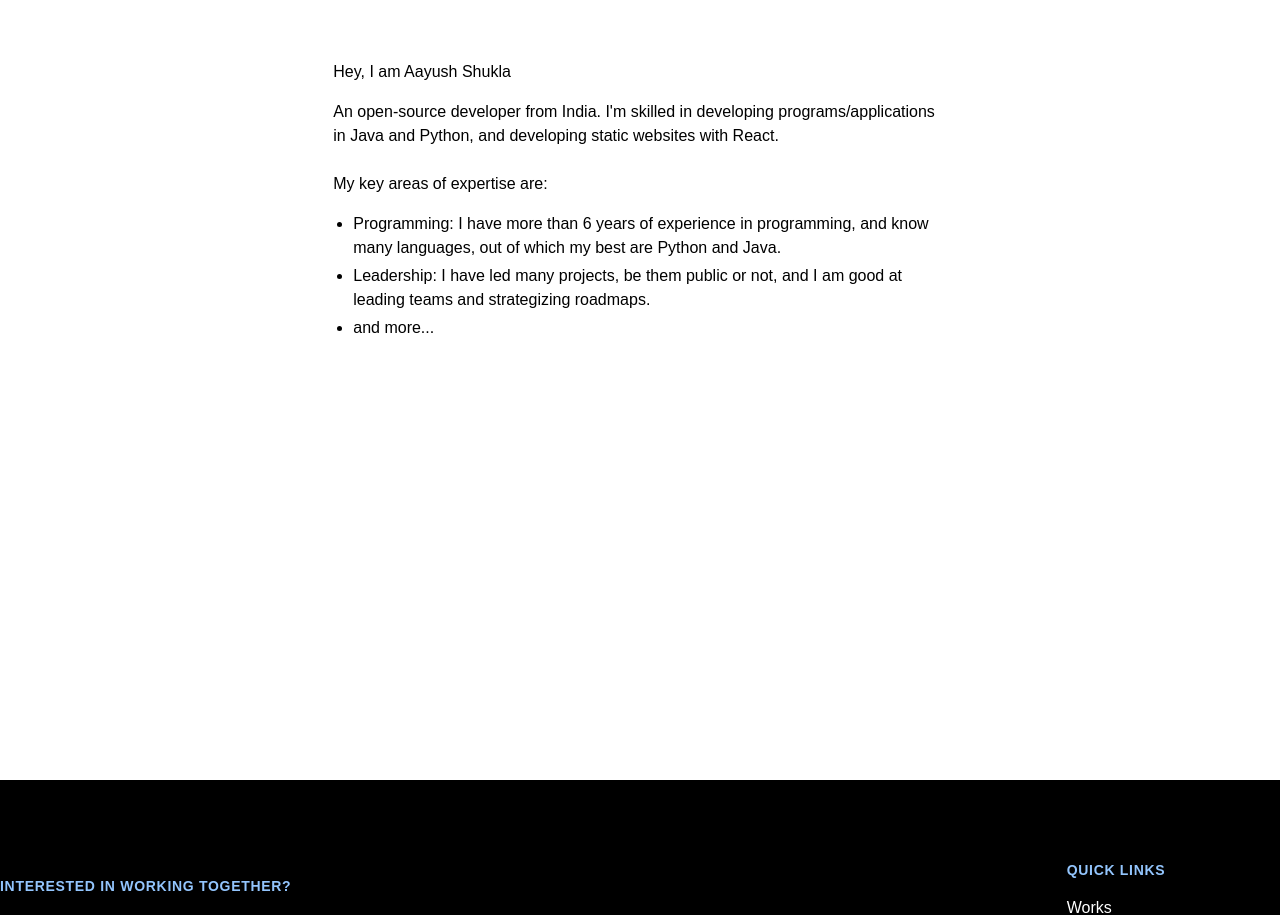
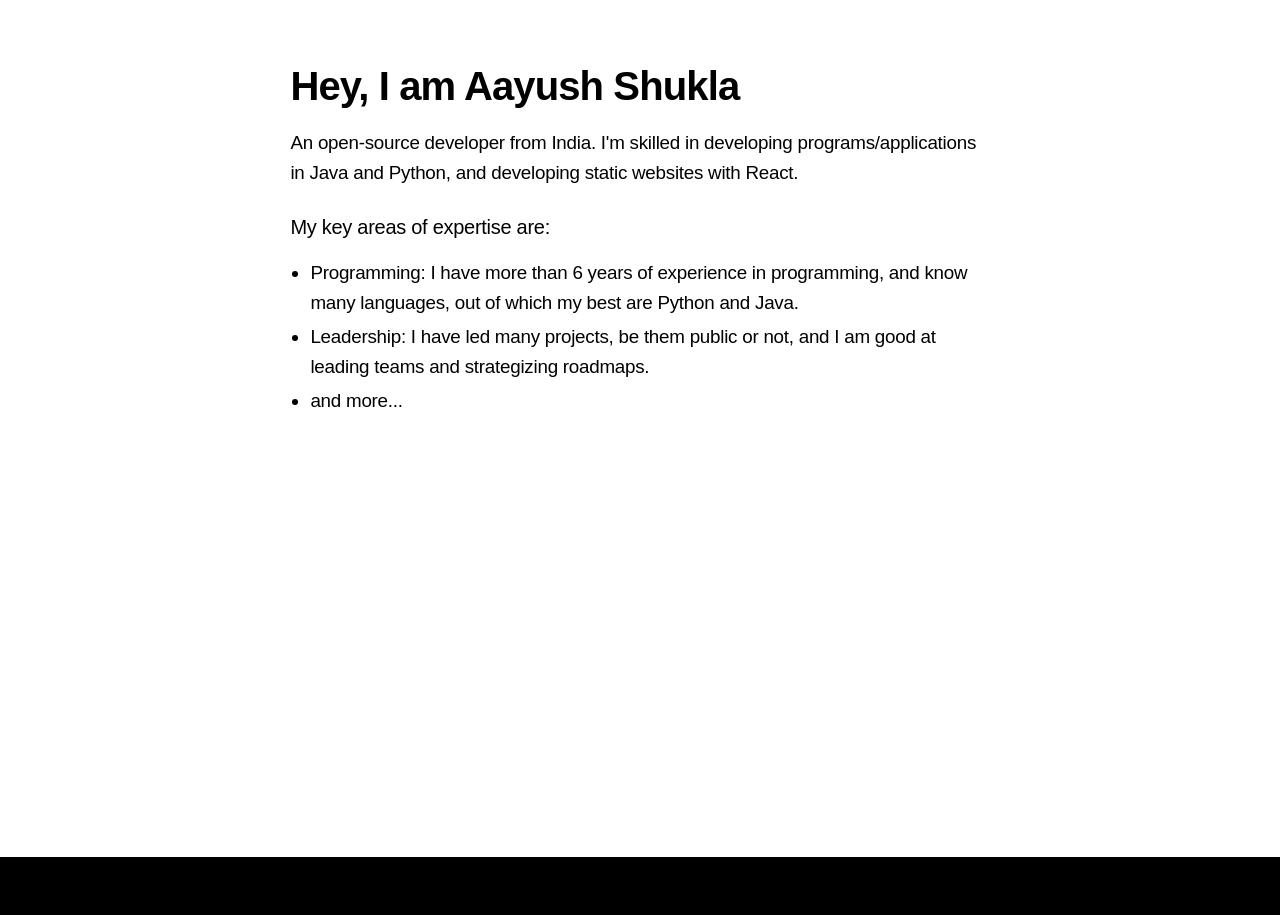
Before and after one commit to a2ys/new-website, a React (Vite) app: page / in a window 1280 px wide. Shown: the part 300-1215 px from the top of the page. Built offline with nearby package versions, Linux system fonts and the light colour scheme; a web font is replaced by a local one.

Commit message:
Added more styles for the elements

```diff
--- a/src/index.css
+++ b/src/index.css
@@ -11,6 +11,177 @@
     :root { font-family: InterVariable, sans-serif; }
 }
 
+*, :after, :before {
+    box-sizing: border-box;
+    border: 0 solid;
+}
+
+h1,h2,h3,h4,h5,h6 {
+    --text-opacity: 1;
+    color: #000;
+    color: rgba(0,0,0,var(--text-opacity))
+}
+
+.h1 {
+    font-size: 3rem;
+    line-height: 1.1em;
+    letter-spacing: -.022em;
+    font-weight: 800
+}
+
+@media (min-width: 560px) {
+    .h1 {
+        font-size:4rem
+    }
+}
+
+@media (min-width: 768px) {
+    .h1 {
+        font-size:5rem
+    }
+}
+
+.h2 {
+    font-size: 1.5rem;
+    font-weight: 700;
+    line-height: 1.3em;
+    letter-spacing: -.022em
+}
+
+@media (min-width: 560px) {
+    .h2 {
+        font-size:2rem
+    }
+}
+
+@media (min-width: 768px) {
+    .h2 {
+        font-size:2.5rem
+    }
+}
+
+.h3 {
+    font-size: 1.25rem;
+    line-height: 1.3em;
+    font-weight: 600;
+    letter-spacing: .005em
+}
+
+@media (min-width: 560px) {
+    .h3 {
+        font-size:1.5rem
+    }
+}
+
+.h4 {
+    font-size: 1.15rem;
+    font-weight: 500;
+    letter-spacing: -.013em
+}
+
+@media (min-width: 560px) {
+    .h4 {
+        font-size:1.25rem;
+        letter-spacing: -.014em
+    }
+}
+
+.h5 {
+    font-size: 1.15rem;
+    font-weight: 500
+}
+
+.h5,li,p {
+    letter-spacing: -.013em
+}
+
+li,p {
+    font-size: 1rem;
+    line-height: 1.6em
+}
+
+@media (min-width: 560px) {
+    li,p {
+        font-size:1.125rem
+    }
+}
+
+@media (min-width: 768px) {
+    li,p {
+        font-size:1.175rem
+    }
+}
+
+[data-animate^=slide-up] {
+    transition: .3s cubic-bezier(.645,.045,.355,1);
+    transition-property: opacity,transform;
+    transition-duration: .75s;
+    transform: translateY(10vh)
+}
+
+[data-animate^=slide-up].in-viewport {
+    transform: translateY(0)
+}
+
+.inner {
+    display: flex;
+    min-height: 100vh;
+    flex-direction: column;
+}
+
+main {
+    flex: 1 0 auto;
+    display: block;
+}
+
+.container {
+    width: 100%;
+    max-width: 1340px;
+    margin-left: auto;
+    margin-right: auto;
+    padding-left: 1.25rem;
+    padding-right: 1.25rem
+}
+
+.row {
+    margin-left: -1.25rem;
+    margin-right: -1.25rem
+}
+
+.column {
+    padding-left: 1.25rem;
+    padding-right: 1.25rem
+}
+
 .header-title {
     font-weight: 700;
 }
+
+.big-email {
+    font-size: 1.6rem;
+    line-height: 2.3rem;
+    letter-spacing: 0.005em;
+    font-weight: 700;
+}
+
+@media (min-width: 560px) {
+    .big-email {
+        font-size:2.3rem;
+        line-height: 3rem;
+    }
+}
+
+@media (min-width: 768px) {
+    .big-email {
+        font-size:3rem;
+        line-height: 3.5rem;
+    }
+}
+
+.anchor-link {
+    transition: box-shadow .2s cubic-bezier(.785,.135,.15,.86);
+}
+
+.anchor-link:hover {
+    box-shadow: inset 0 -3px 0 0 rgb(147 197 253 / var(--tw-text-opacity));
+}
```
